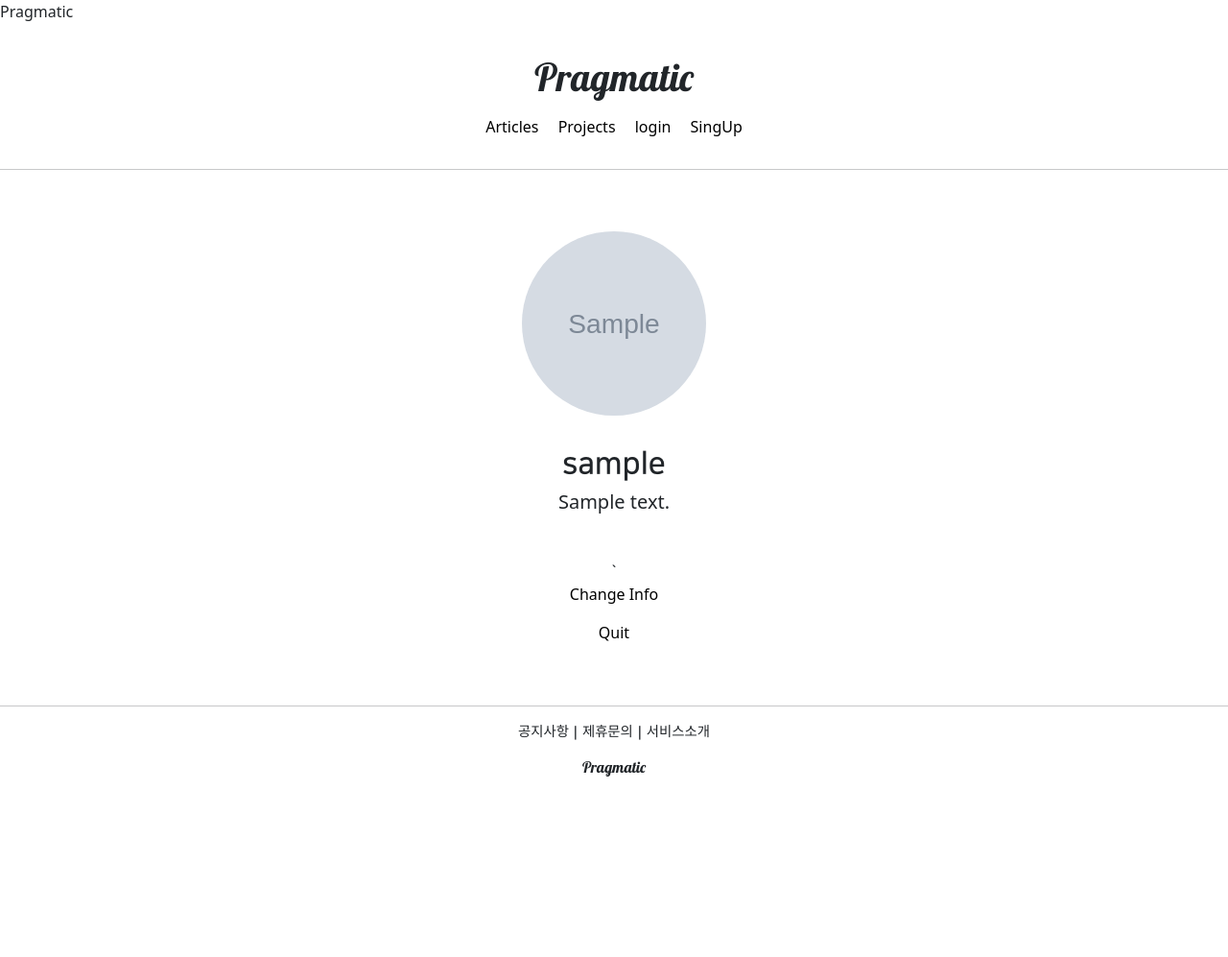
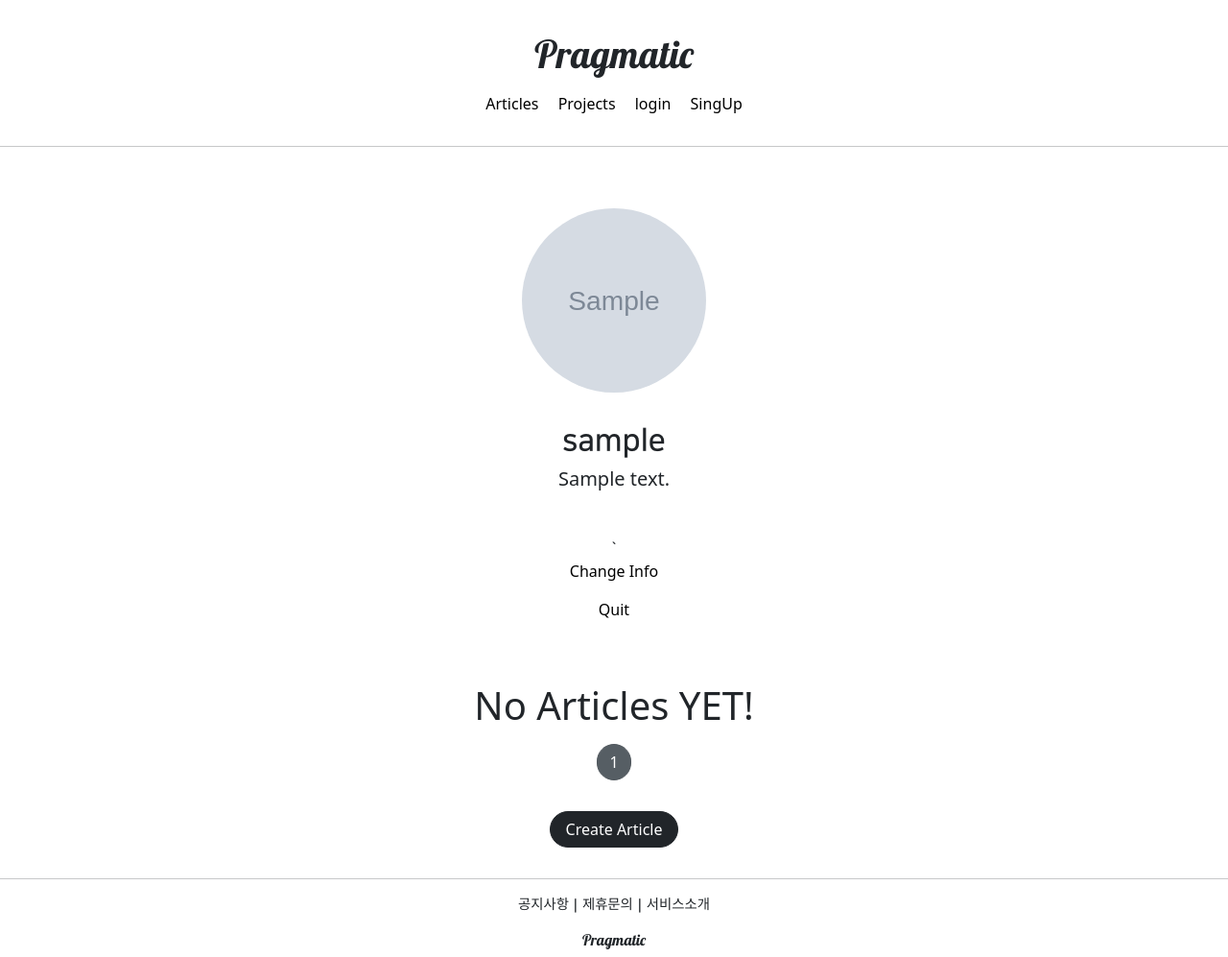
Before and after one commit to Bigdata92/Django, a Django app: template accountapp/templates/accountapp/detail.html in a window 1280 px wide. Shown: the whole page at 96% size. Before the commit the page ends 809 px from the top, so only its background shows below. Run offline with Django 3.2, Linux system fonts and the light colour scheme; the template is opened without the code that fills it: most values are stand-ins (such as "Sample title", 1, 10 or a date in 2020); grey boxes marked "Sample" are stand-in pictures; some libraries are stand-ins or nearby versions.

Commit message:
django course 41

```diff
--- a/accountapp/templates/accountapp/detail.html
+++ b/accountapp/templates/accountapp/detail.html
@@ -45,6 +45,12 @@
             </a>
             {% endif %}
         </div>
+
+        <div>
+
+            {% include 'snippets/list_fragment.html' with article_list=object_list %}
+
+        </div>
     </div>
 
 {% endblock %}
--- a/articleapp/forms.py
+++ b/articleapp/forms.py
@@ -6,4 +6,4 @@ from articleapp.models import Article
 class ArticleCreationForm(ModelForm):
     class Meta:
         model = Article
-        fields = ['title', 'image', 'content']
+        fields = ['title', 'image', 'project', 'content']
--- a/articleapp/models.py
+++ b/articleapp/models.py
@@ -2,9 +2,12 @@ from django.contrib.auth.models import User
 from django.db import models
 
 # Create your models here.
+from projectapp.models import Project
+
 
 class Article(models.Model):
     writer = models.ForeignKey(User, on_delete=models.SET_NULL, related_name='article', null=True)
+    project = models.ForeignKey(Project, on_delete=models.SET_NULL, related_name='article', null=True)
 
     title = models.CharField(max_length=200, null=True)
     image = models.ImageField(upload_to='article/', null=False)
--- a/templates/head.html
+++ b/templates/head.html
@@ -3,7 +3,6 @@
 <head>
     <meta charset="UTF-8">
     <meta name="viewport" content="width=device-width, initial-scale=1, shrink-to-fit=no"
-    <title>Pragmatic</title>
 
     <!-- Bootstrap Link -->
     <link href="https://cdn.jsdelivr.net/npm/bootstrap@5.0.2/dist/css/bootstrap.min.css" rel="stylesheet"
--- /dev/null
+++ b/templates/snippets/list_fragment.html
@@ -0,0 +1,52 @@
+{% load static %}
+
+    <style>
+        .container {
+            padding: 0;
+            margin: 0, auto;
+        }
+
+        .container a {
+            width: 45%;
+            max-width: 250px;
+        }
+
+        .container div {
+        display: flex;
+        justify-content: center;
+        align-items: center;
+        border-radius: 8px;
+        border-radius: 1rem;
+      }
+
+      .container img {
+          width : 100%;
+          border-radius: 1rem;
+      }
+
+    </style>
+
+    {% if article_list %}
+    <div class="container">
+        {% for article in article_list %}
+        <a href="{% url 'articleapp:detail' pk=article.pk %}">
+            <div>
+                {% include 'snippets/card.html' with article=article %}
+            </div>
+        </a>
+        {% endfor %}
+    </div>
+    <script src="{% static 'js/magicgrid.js' %}"></script>
+    {% else %}
+    <div style="text-align: center">
+        <h1>No Articles YET!</h1>
+    </div>
+    {% endif %}
+
+    {% include 'snippets/pagination.html' with page_obj=page_obj %}
+
+    <div style="text-align: center">
+        <a href="{% url 'articleapp:create' %}" class="btn btn-dark rounded-pill mt-3 mb-3 px-3">
+            Create Article
+        </a>
+    </div>
```
Also changed, not shown: accountapp/views.py (+9 -1 lines), projectapp/templates/projectapp/detail.html (+8 -1 lines), projectapp/views.py (+9 -1 lines), articleapp/migrations/0002_article_project.py (added), media/article/1.jpg (added).
